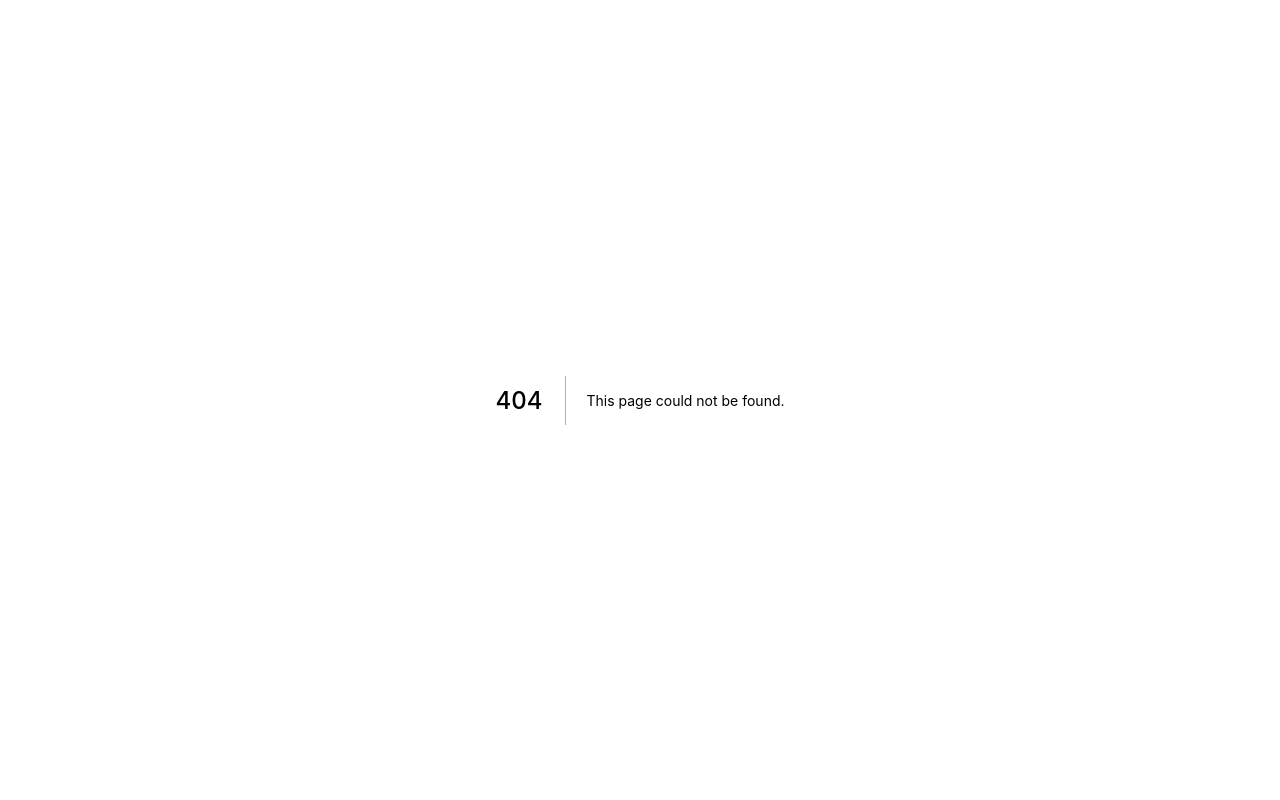
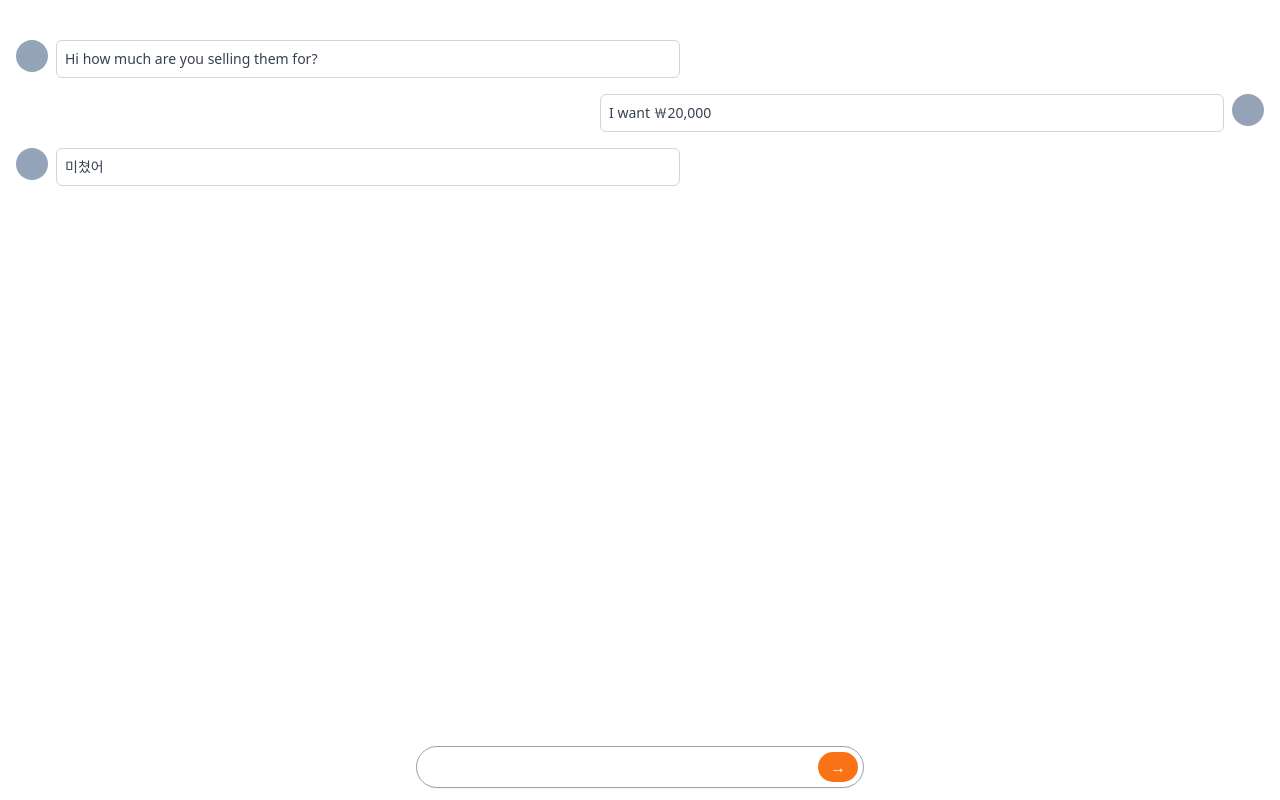
Before and after one commit to kimbro95/NextJS-CloneCoding, a Next.js app: page /chat/1 in a window 1280 px wide. Before the commit this address had no page. Built offline with nearby package versions, Linux system fonts and the light colour scheme.

Commit message:
5.9 Chat Detail

```diff
--- /dev/null
+++ b/pages/chat/[id].tsx
@@ -0,0 +1,45 @@
+import { NextPage } from "next";
+
+const ChatDetail: NextPage = () => {
+    return (
+        <div className="px-4 py-10 space-y-4">
+            <div className="flex items-start space-x-2">
+                <div className="w-8 h-8 rounded-full bg-slate-400" />
+                <div className="w-1/2 text-sm text-gray-700 p-2 border rounded-md border-gray-300">
+                    <p>Hi how much are you selling them for?</p>
+                </div>
+            </div>
+            <div className="flex flex-row-reverse items-start space-x-2 space-x-reverse">
+                <div className="w-8 h-8 rounded-full bg-slate-400" />
+                <div className="w-1/2 text-sm text-gray-700 p-2 border rounded-md border-gray-300">
+                    <p>I want ￦20,000</p>
+                </div>
+            </div>
+            <div className="flex items-start space-x-2">
+                <div className="w-8 h-8 rounded-full bg-slate-400" />
+                <div className="w-1/2 text-sm text-gray-700 p-2 border rounded-md border-gray-300">
+                    <p>미쳤어</p>
+                </div>
+            </div>
+            <div className="fixed w-full mx-auto max-w-md bottom-3 inset-x-0">
+                <div className="flex items-center relative">
+                    <input
+                        type="text"
+                        className="shadow-sm rounded-full w-full border-gray-400 pr-12
+                        focus:ring-orange-500 focus:outline-none focus:border-orange-500"
+                    />
+                    <div className="absolute inset-y-0 flex py-1.5 pr-1.5 right-0">
+                        <button
+                            className="flex items-center bg-orange-500 rounded-full px-3 text-white font-bold
+                            focus:ring-2 focus:ring-offset-2 focus:ring-orange-500
+                            hover:bg-orange-600 cursor-pointer"
+                        >&rarr;
+                        </button>
+                    </div>
+                </div>
+            </div>
+        </div>
+    );
+}
+
+export default ChatDetail;
```
Also changed, not shown: memo.txt, pages/chat/index.tsx (renamed from pages/chat.tsx).
